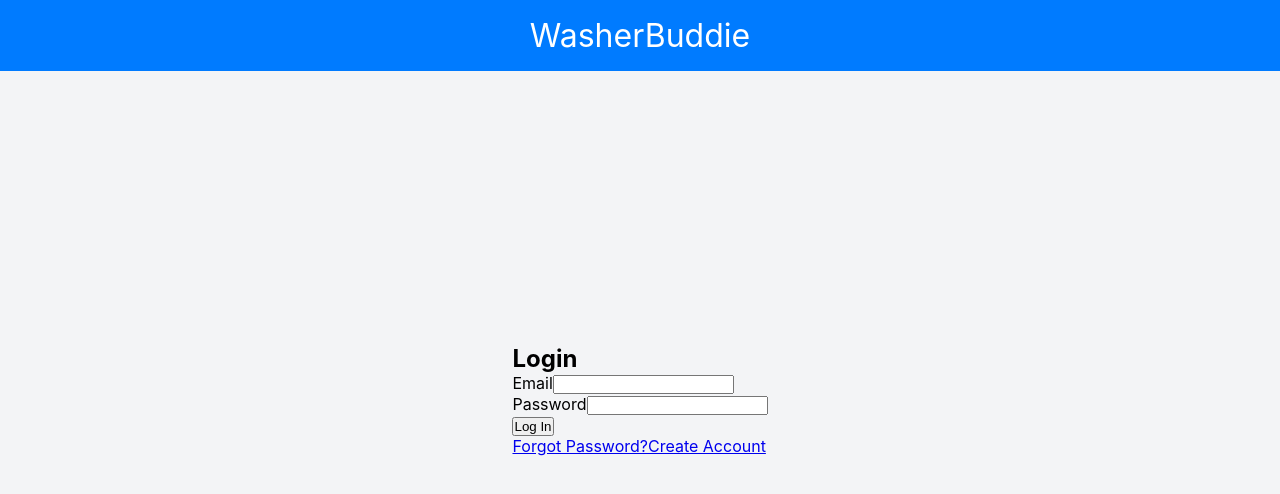
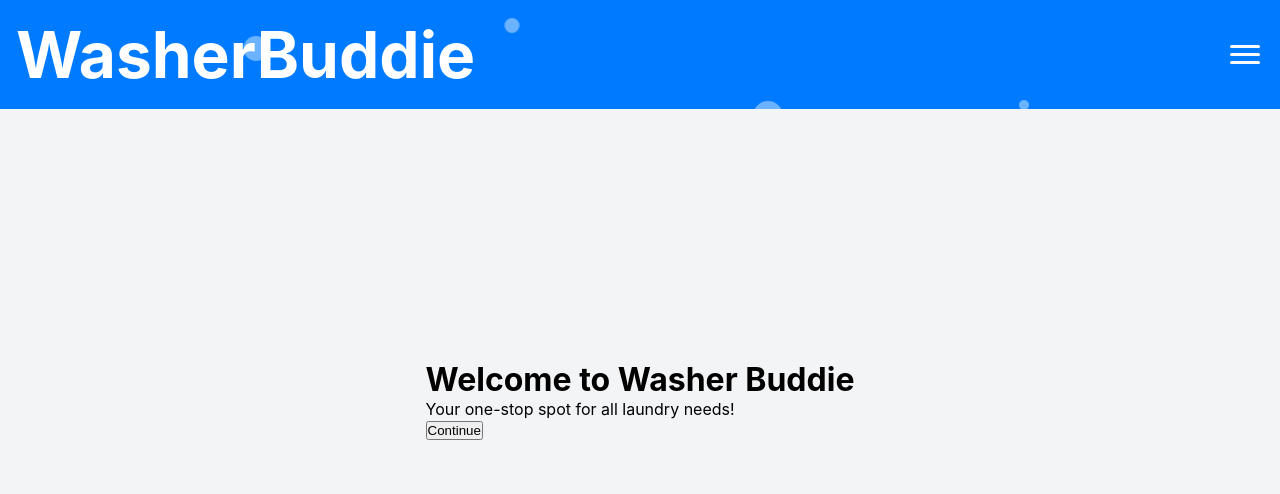
Before and after one commit to nikhil-jindal12/WasherBuddie, a React (Create React App) app in the folder washerbuddie/: page / in a window 1280 px wide. Before the commit this address led to /login. Shown: the top 494 px of the page. Built offline with nearby package versions, Linux system fonts and the light colour scheme.

Commit message:
Header updates

```diff
--- a/washerbuddie/src/Header.css
+++ b/washerbuddie/src/Header.css
@@ -99,3 +99,54 @@
     transform: translateX(-50%);
   }
 }
+
+.header-content {
+  display: flex;
+  justify-content: space-between;
+  align-items: center;
+}
+
+.menu-icon {
+  cursor: pointer;
+  display: flex;
+  flex-direction: column;
+  justify-content: space-around;
+  height: 24px;
+  width: 30px;
+  position: absolute;
+  right: 20px;
+}
+
+.bar {
+  height: 3px;
+  width: 100%;
+  background-color: white;
+  border-radius: 10px;
+}
+
+.dropdown-menu {
+  position: absolute;
+  top: 60px;
+  right: 10px;
+  background-color: white;
+  color: black;
+  border: 1px solid #ccc;
+  border-radius: 5px;
+  box-shadow: 0 2px 10px rgba(0, 0, 0, 0.1);
+  z-index: 1001;
+}
+
+.dropdown-menu ul {
+  list-style: none;
+  padding: 0;
+  margin: 0;
+}
+
+.dropdown-menu li {
+  padding: 10px 20px;
+  cursor: pointer;
+}
+
+.dropdown-menu li:hover {
+  background-color: #f0f0f0;
+}
--- a/washerbuddie/src/Header.js
+++ b/washerbuddie/src/Header.js
@@ -1,9 +1,15 @@
-import React from 'react';
+import React, { useState } from 'react';
 import './Header.css';
 
 function Header() {
+  const [isOpen, setIsOpen] = useState(false);
+
+  const toggleMenu = () => {
+    setIsOpen(!isOpen);
+  };
+
   return (
-        <div className="app-header">
+    <header className="app-header">
       <div className="bubbles">
         <div className="bubble"></div>
         <div className="bubble"></div>
@@ -13,11 +19,25 @@ function Header() {
         <div className="bubble"></div>
         <div className="bubble"></div>
         <div className="bubble"></div>
-                <div className="bubble"></div>
-                <div className="bubble"></div>
       </div>
-            WasherBuddie
+      <div className="header-content">
+        <h1>WasherBuddie</h1>
+        <div className="menu-icon" onClick={toggleMenu}>
+          <div className="bar"></div>
+          <div className="bar"></div>
+          <div className="bar"></div>
         </div>
+        {isOpen && (
+          <div className="dropdown-menu">
+            <ul>
+              <li>Menu Item 1</li>
+              <li>Menu Item 2</li>
+              <li>Menu Item 3</li>
+            </ul>
+          </div>
+        )}
+      </div>
+    </header>
   );
 }
 
--- a/washerbuddie/src/home.js
+++ b/washerbuddie/src/home.js
@@ -1,17 +1,18 @@
-import React, { useEffect } from 'react';
+import React, { useEffect, useState } from 'react';
 import { useNavigate } from 'react-router-dom';
 import Header from './Header';
 
 function Home() {
   const navigate = useNavigate();
+  const [showButton, setShowButton] = useState(false);
 
   useEffect(() => {
     const timer = setTimeout(() => {
-      navigate('/login');
+      setShowButton(true);
     }, 5000);
 
     return () => clearTimeout(timer);
-  }, [navigate]);
+  }, []);
 
   return (
     <>
@@ -19,7 +20,9 @@ function Home() {
       <div>
         <h1>Welcome to Washer Buddie</h1>
         <p>Your one-stop spot for all laundry needs!</p>
-        <button onClick={() => navigate('/login')}>Continue</button>
+        {showButton && (
+          <button onClick={() => navigate('/login')}>Continue</button>
+        )}
       </div>
     </>
   );
--- a/washerbuddie/src/homePage.js
+++ b/washerbuddie/src/homePage.js
@@ -6,11 +6,11 @@ import './App.css';
 function HomePage() {
     const [machines, setMachines] = useState([
         { id: 1, type: 'Washer', status: 'Free', timeRemaining: 0 },
-        { id: 2, type: 'Washer', status: 'In Use', timeRemaining: 0 },
+        { id: 2, type: 'Washer', status: 'In Use', timeRemaining: 30 },
         { id: 3, type: 'Washer', status: 'Free', timeRemaining: 0 },
-        { id: 4, type: 'Dryer', status: 'In Use', timeRemaining: 0 },
+        { id: 4, type: 'Dryer', status: 'Free', timeRemaining: 0 },
         { id: 5, type: 'Dryer', status: 'Free', timeRemaining: 0 },
-        { id: 6, type: 'Dryer', status: 'Free', timeRemaining: 0 },
+        { id: 6, type: 'Dryer', status: 'In Use', timeRemaining: 20 },
     ]);
 
     const navigate = useNavigate();
```
Lines whose indentation alone changed are shown as unchanged.
